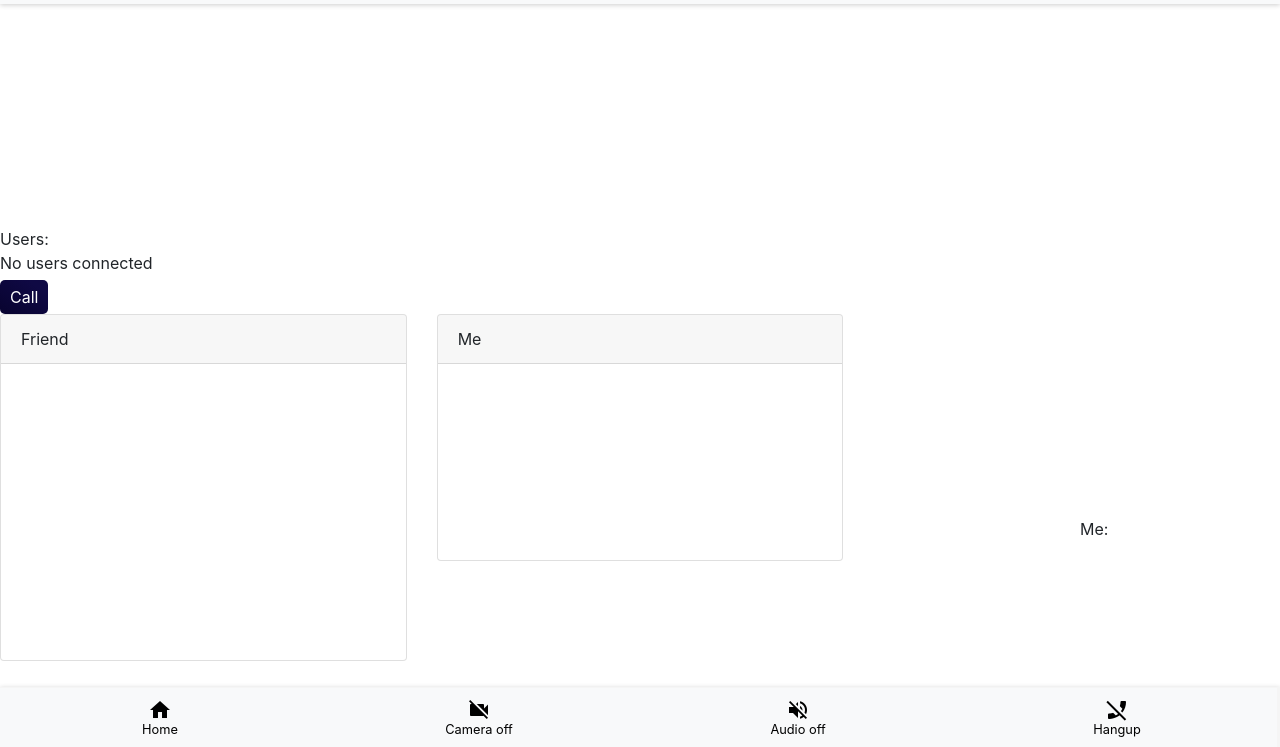
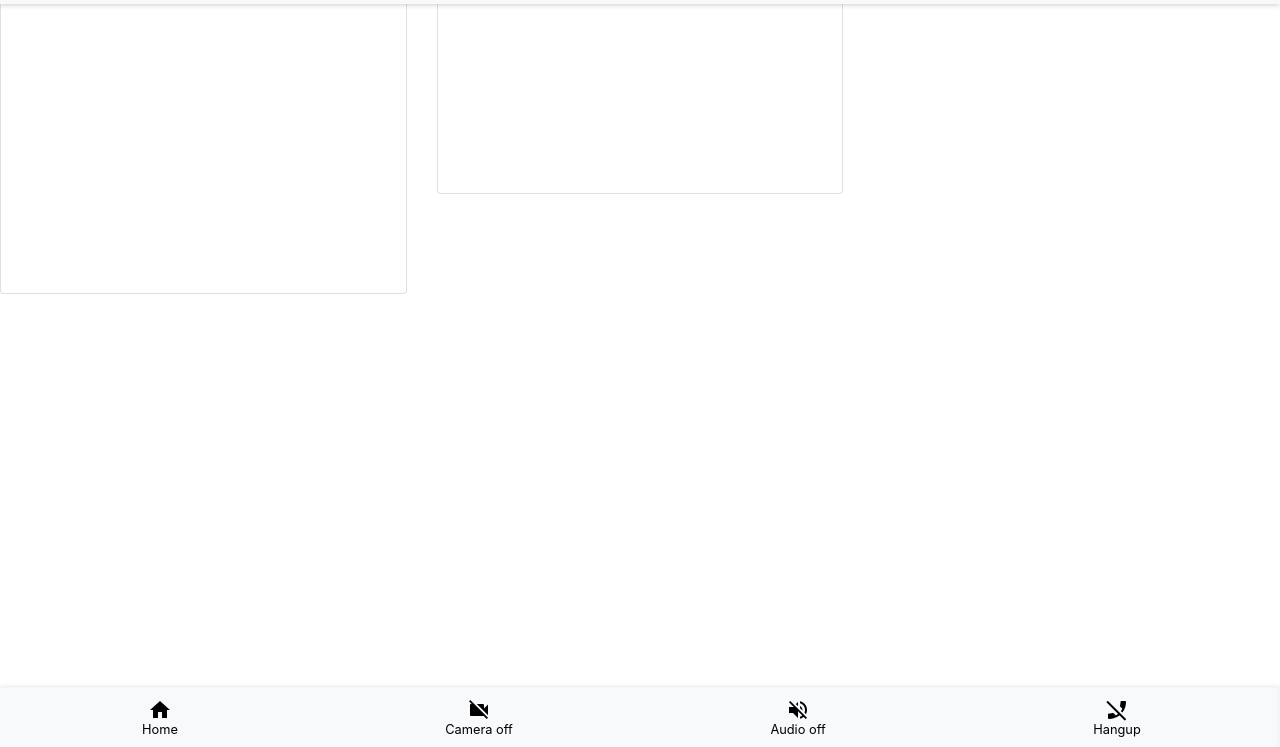
Before and after one commit to GaryRoberts/ChatPort, a website: page public/index.html in a window 1280 px wide. Shown: the part 53-800 px from the top of the page. Drawn offline with nearby package versions, Linux system fonts and the light colour scheme; no server answers.

Commit message:
updates to video panel UI

```diff
--- a/public/index.html
+++ b/public/index.html
@@ -145,7 +145,7 @@
     <h2 class="navbar-brand mb-0">ChatPort</h2>
  </nav>
 
-<div>
+<!--<div>
     <div id="userId"></div>
     <div class="remote-video">
         <div>Call:</div>
@@ -166,7 +166,7 @@
     <div>
         <div id="call">Call</button>
     </div>
-</div>
+</div> -->
 
 
 
@@ -174,7 +174,7 @@
  <div class="row">
 
   <!--Grid column-->
-  <div class="col-lg-4 col-md-6 mb-4">
+  <div class="col-lg-4 col-md-6 mb-6">
 
     <div class="card">
       <div class="card-header">
@@ -189,7 +189,7 @@
   <!--Grid column-->
 
   <!--Grid column-->
-  <div class="col-lg-4 col-md-6 mb-4">
+  <div class="col-lg-4 col-md-6 mb-6">
 
     <div class="card">
       <div class="card-header">
```
